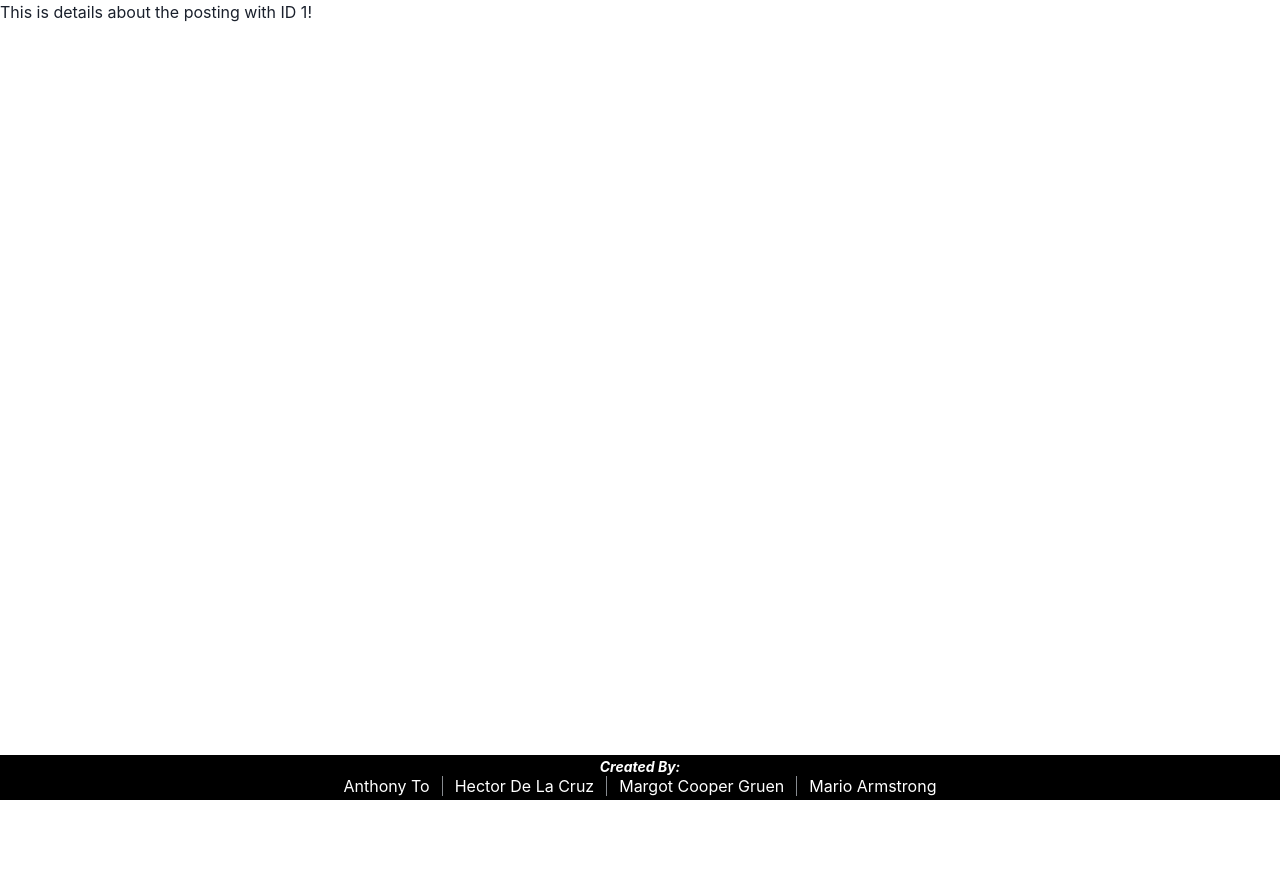
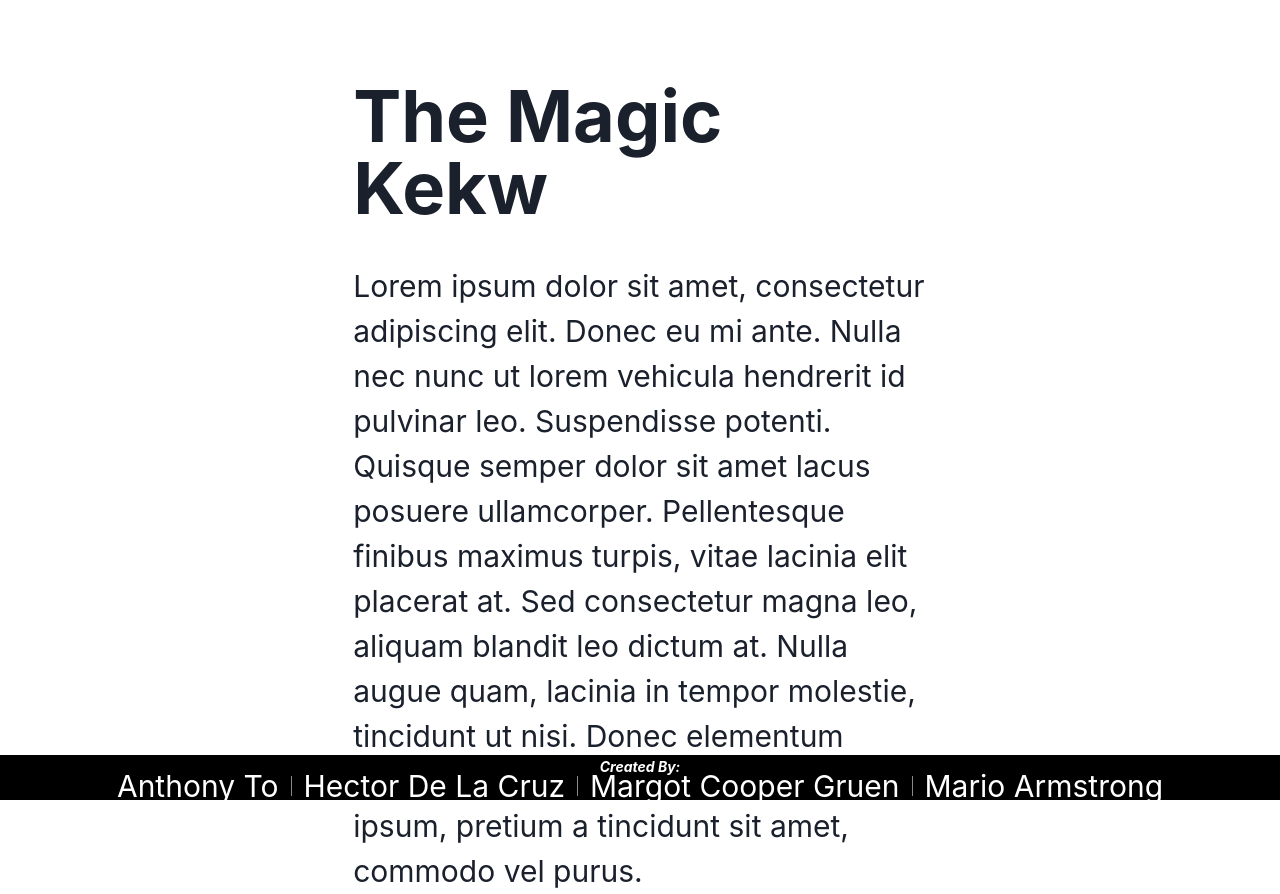
Before and after one commit to toTOEro/techOverflow, a React (Create React App) app in the folder client/: page /posting/1 in a window 1280 px wide. Before the commit the page ends 800 px from the top, so only its background shows below. Built offline with nearby package versions, Linux system fonts and the light colour scheme; the HTML template or start-up script is replaced by a standard one.

Commit message:
Updated theme, updated individual postingdetail

```diff
--- a/client/src/App.js
+++ b/client/src/App.js
@@ -18,7 +18,7 @@ import './App.css';
 
 const httpLink = createHttpLink({
   uri: '/graphql',
-})
+});
 
 const authLink = setContext((_, { headers }) => {
   const token = localStorage.getItem('id_token');
@@ -28,18 +28,32 @@ const authLink = setContext((_, { headers }) => {
       authorization: token ? `Bearer ${token}` : '',
     },
   }
-})
+});
 
 const client = new ApolloClient({
   link: authLink.concat(httpLink),
   cache: new InMemoryCache(),
+});
+
+const theme = extendTheme({
+  styles: {
+    global: {
+      p: {
+        fontSize: { base: '14px', md: '20px', lg: '30px' }
+      },
+      a: {
+        fontSize: { base: '8px', md: '20px', lg: '30px' }
+      },
+    }
+  }
+
 })
 
 
 function App() {
   return (
     <ApolloProvider client={client}>
-      <ChakraProvider >
+      <ChakraProvider theme={theme}>
         <div className='content-container'>
           <Router>
             <Routes>
--- a/client/src/pages/PostingDetail.js
+++ b/client/src/pages/PostingDetail.js
@@ -1,4 +1,9 @@
-import { Heading } from "@chakra-ui/react";
+import {
+    Heading,
+    Text,
+    Box,
+    Container
+} from "@chakra-ui/react";
 import React, { useEffect } from "react";
 import { useParams } from "react-router-dom"
 
@@ -10,16 +15,24 @@ const PostingDetail = () => {
     // const [state, dispatch] = useBoardContext();
     // const { loading, data } = useQuery(QUERY_POSTING);
 
-    useEffect(() => {
+    let data = {
+        _id: id,
+        title: "The Magic Kekw",
+        description: "Lorem ipsum dolor sit amet, consectetur adipiscing elit. Donec eu mi ante. Nulla nec nunc ut lorem vehicula hendrerit id pulvinar leo. Suspendisse potenti. Quisque semper dolor sit amet lacus posuere ullamcorper. Pellentesque finibus maximus turpis, vitae lacinia elit placerat at. Sed consectetur magna leo, aliquam blandit leo dictum at. Nulla augue quam, lacinia in tempor molestie, tincidunt ut nisi. Donec elementum condimentum tellus ac blandit. Sed justo ipsum, pretium a tincidunt sit amet, commodo vel purus.",
+        owner: "TestOwner",
+        email: "testemail@test.com"
+    }
 
-    })
-
-
+    let { _id, title, description, owner, email } = data
 
     return (
         <>
-            <Heading> </Heading>
-            This is details about the posting with ID {id}!
+            <Container paddingTop='20'>
+                <Heading size='4xl'  paddingBottom='10'> {title} </Heading>
+                <Box>
+                    <Text>{description}</Text>
+                </Box>
+            </Container>
         </>
     )
 }
```
